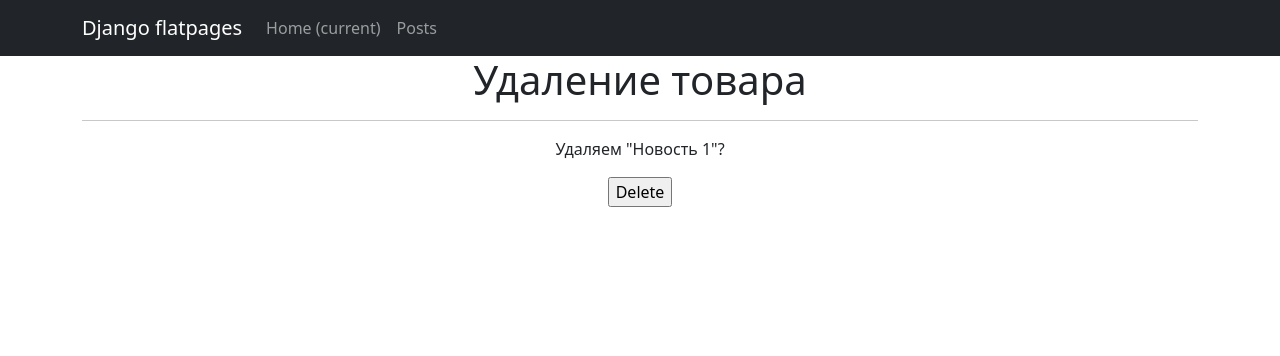
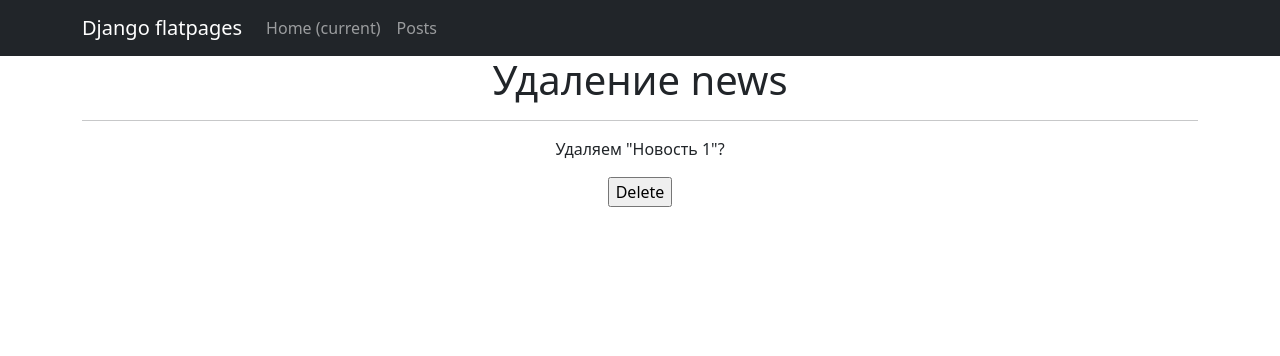
Before and after one commit to xlMaksonlx/HomeWorckDjango, a Django app: page /posts/news/1/delete in a window 1280 px wide. Shown: the top 356 px of the page. Run offline with Django 4.2, Linux system fonts and the light colour scheme; data comes from the database, SQL or seed files in the repository; both versions use the stored data as it was after the commit; some libraries are stand-ins or nearby versions.

Commit message:
D7 complete

```diff
--- a/project/news/views.py
+++ b/project/news/views.py
@@ -5,6 +5,7 @@ from django.views.generic import ListView, DetailView, CreateView, UpdateView, D
 from .filters import PostFilter
 from .forms import PostForm
 from .models import Post
+from django.urls import reverse_lazy
 
 
 class PostsListView(ListView):
@@ -70,4 +71,14 @@ class PostUpdate(UpdateView):
 class PostDelete(DeleteView):
     model = Post
     template_name = 'post_delete.html'
-    success_url = 'posts_list'
+    success_url = reverse_lazy('posts_list')
+
+    # def dispatch(self, request, *args, **kwargs):
+    #     post = self.get_object()
+    #
+    #     context = {'post_id': post.pk}
+    #     if self.request.path == f'/post/news/{post.pk}/delete/' and post.news_art != 'NE':
+    #         return render(self.request, 'invalid_articles_edit.html', context=context)
+    #     elif self.request.path == f'/post/articles/{post.pk}/delete/' and post.news_art != 'AR':
+    #         return render(self.request, 'invalid_news_edit.html', context=context)
+    #     return super(PostUpdate, self).dispatch(request, *args, **kwargs)
--- a/project/templates/post_delete.html
+++ b/project/templates/post_delete.html
@@ -1,7 +1,7 @@
 {% extends 'flatpages/default.html' %}
 
 {% block content %}
-<h1>Удаление товара</h1>
+<h1>Удаление {{ post.get_news_art_display }}</h1>
 <hr>
 <form action="" method="post">
     {% csrf_token %}
```
Also changed, not shown: project/db.sqlite3.
